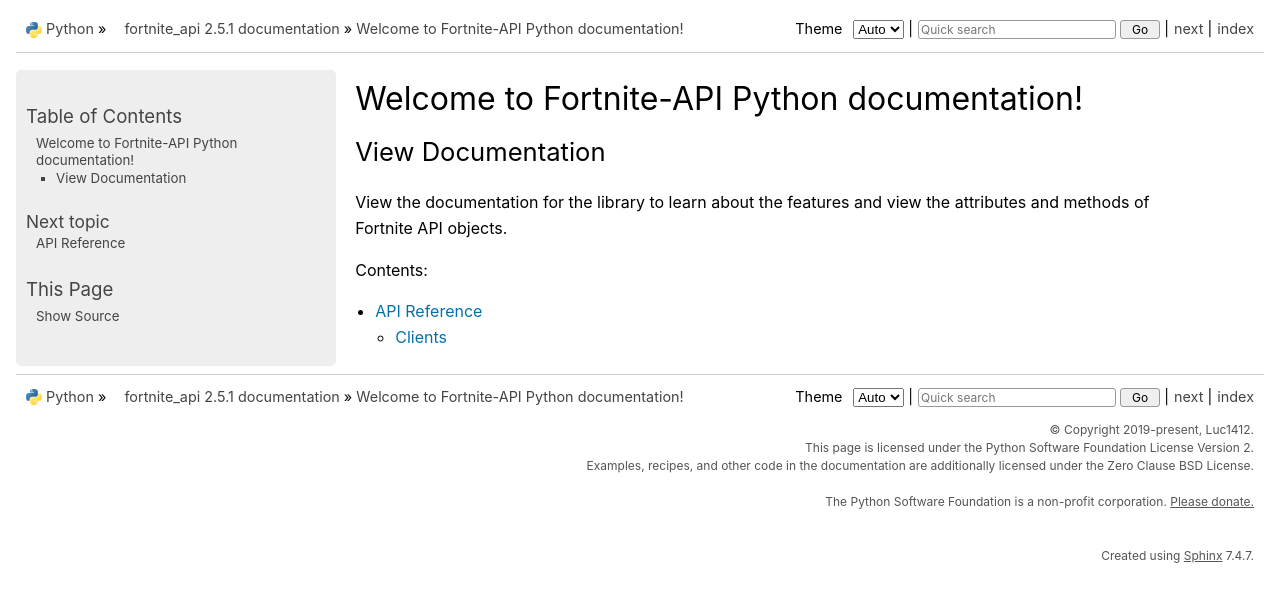
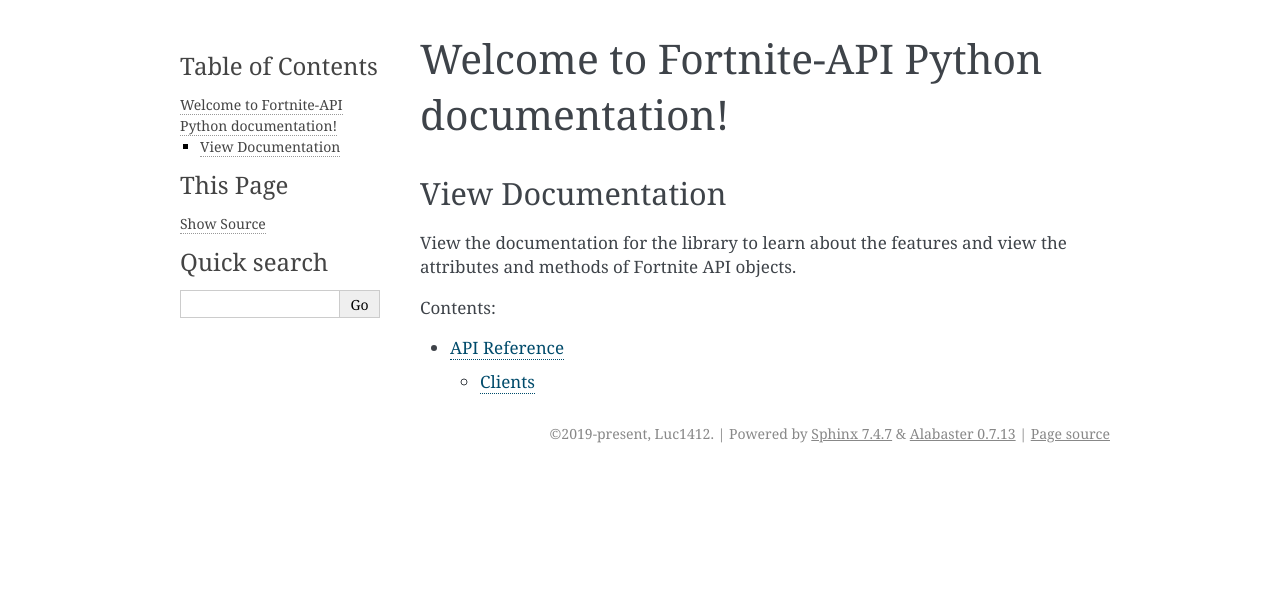
Before and after one commit to Fortnite-API/py-wrapper, a Sphinx documentation site: the page built from docs/index.rst, in a window 1280 px wide. Shown: the top 602 px of the page. Built offline with Sphinx 7.4.7, drawn with Linux system fonts in a browser that asks for light colours.

Commit message:
Fix the default theme

```diff
--- a/docs/conf.py
+++ b/docs/conf.py
@@ -31,7 +31,6 @@
     'sphinx.ext.intersphinx',
     'sphinx.ext.napoleon',
     'sphinxcontrib_trio',
-    'python_docs_theme',
 ]
 
 autodoc_member_order = 'bysource'
@@ -153,7 +152,7 @@
 
 # The theme to use for HTML and HTML Help pages.  See the documentation for
 # a list of builtin themes.
-html_theme = 'python_docs_theme'
+html_theme = 'alabaster'
 
 html_context = {}
 
```
